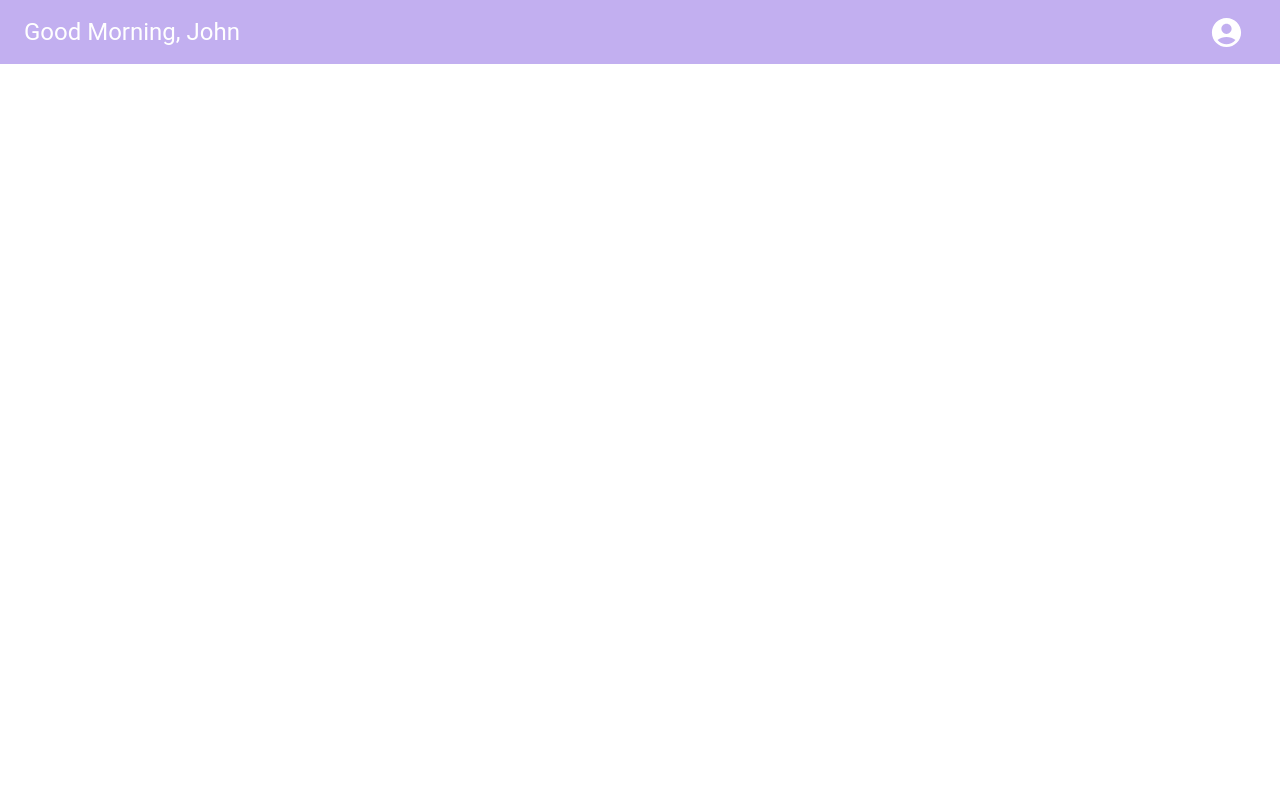
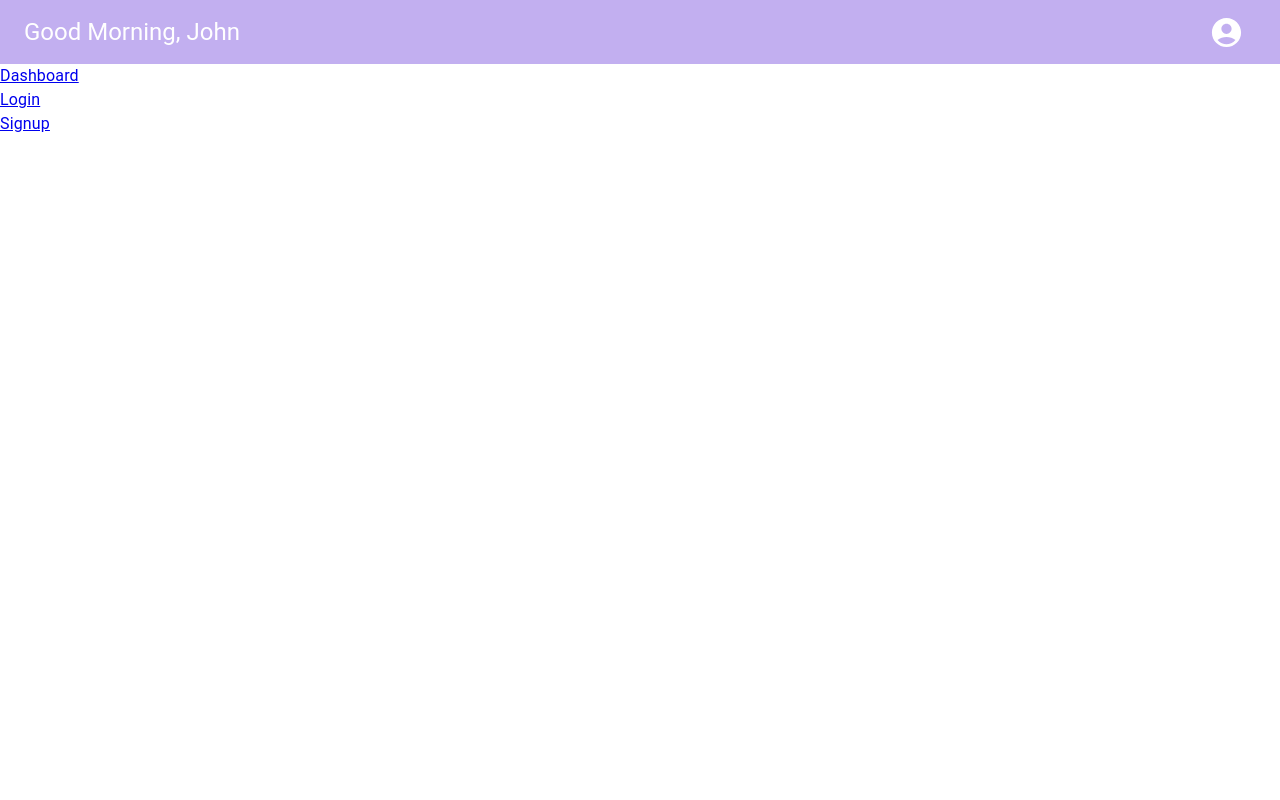
Before and after one commit to CareCrate/PantryPilot, a Next.js app in the folder carecrate/: page / in a window 1280 px wide. Shown: the top 800 px of the page. Built offline with nearby package versions, Linux system fonts and the light colour scheme.

Commit message:
Links on home page

```diff
--- a/carecrate/src/pages/index.tsx
+++ b/carecrate/src/pages/index.tsx
@@ -13,6 +13,9 @@ export default function Home() {
         <meta name="viewport" content="width=device-width, initial-scale=1" />
         <link rel="icon" href="/favicon.ico" />
       </Head>
+      <a href="/volunteers/dashboard">Dashboard</a><br/>
+      <a href="/login">Login</a><br/>
+      <a href="/signup">Signup</a>
     </>
   )
 }
```
